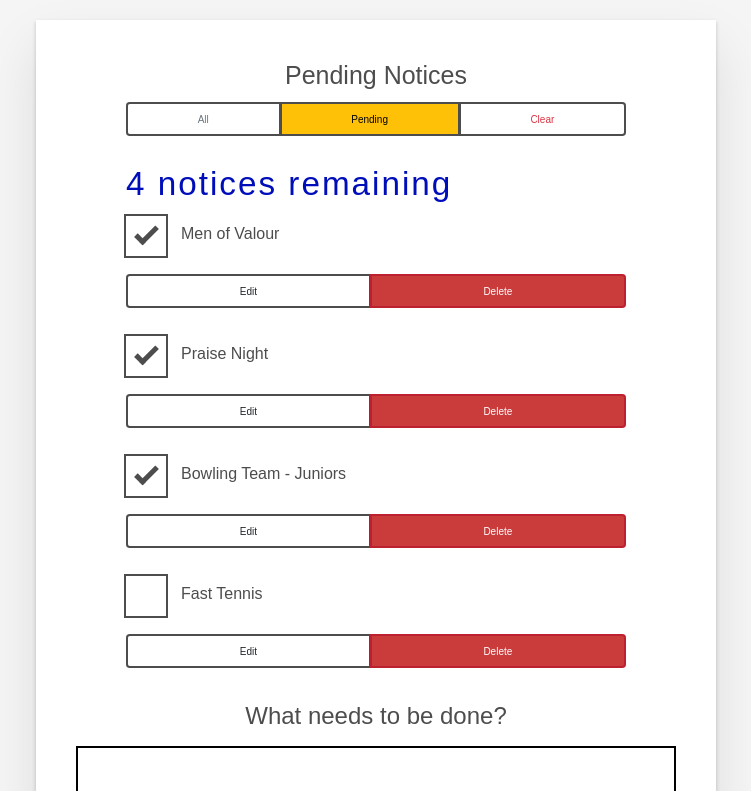
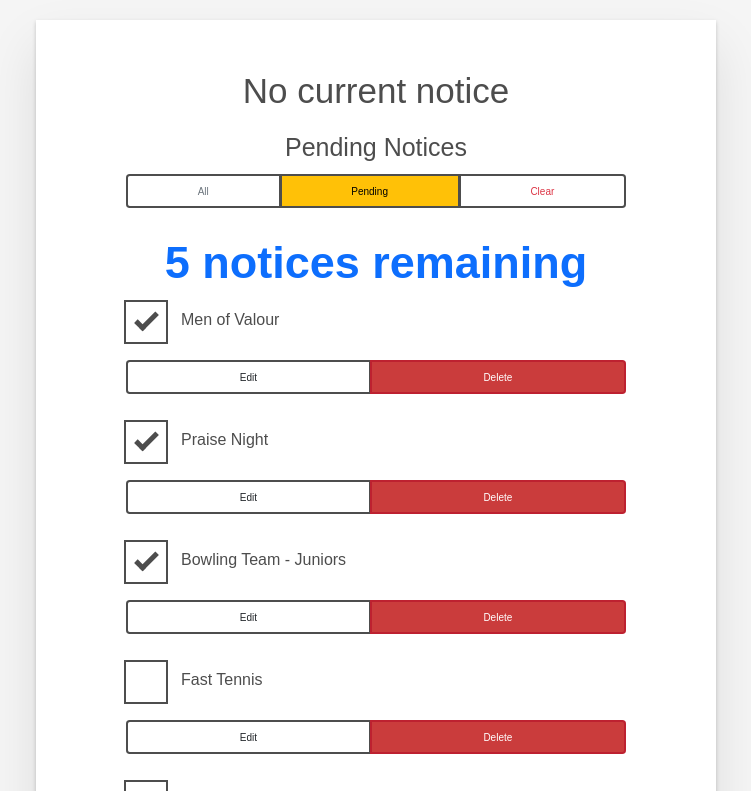
Before and after one commit to searchs/livenotice, a React (Create React App) app: page / in a window 1280 px wide. Shown: the top 791 px of the page, without its empty margins (264-1015 px from the left). Built offline with nearby package versions, Linux system fonts and the light colour scheme.

Commit message:
currentStatus added

```diff
--- a/src/App.js
+++ b/src/App.js
@@ -4,6 +4,7 @@ import Form from "./components/Form";
 import FilterButton from "./components/FilterButton";
 import Notice from "./components/Notice";
 import Footer from "./components/Footer";
+import CurrentNotice from "./components/CurrentNotice.";
 
 function App(props) {
     const [notices, setNotices] = useState(props.notices);
@@ -18,6 +19,7 @@ function App(props) {
     }
 
     const noticeList = notices.map((notice) => (
+        <li>
         <Notice
             id={notice.id}
             name={notice.name}
@@ -27,6 +29,7 @@ function App(props) {
             deleteNotice={handleDeleteNotice}
             editNotice={handleEditNotice}
         />
+        </li>
     ));
 
     function toggleNoticeCompleted(id) {
@@ -60,16 +63,17 @@ function App(props) {
     }
 
     const noticesNoun = noticeList.length !== 1 ? "notices" : "notice";
-    const headingText = `${noticeList.length} ${noticesNoun} remaining`;
+    const headingText = `${noticeList.filter((notice) => !notice.completed).length} ${noticesNoun} remaining`;
 
     return (
             <div className="noticeapp stack-large">
+                <CurrentNotice notices={{notices}}/>
                 <h1>Pending Notices</h1>
 
                 <div className="filters btn-group stack-exception">
                     <FilterButton/>
                 </div>
-                <h2 id="list-heading">{headingText}</h2>
+                <h2 className={`fw-bold text-primary  display-2 text-center`}>{headingText}</h2>
                 <ul
                     className="notice-list stack-large stack-exception"
                     aria-labelledby="list-heading"
--- /dev/null
+++ b/src/components/CurrentNotice..jsx
@@ -0,0 +1,27 @@
+import { useEffect, useState } from 'react';
+
+const CurrentNotice = ({ noticesList = [] }) => {
+    const [current, setCurrent] = useState(null);
+
+    useEffect(() => {
+        // Filter notices to include only those that are not completed
+        const notices = noticesList.filter((notice) => !notice.completed);
+
+        // Update current notice based on the filtered list
+        if (notices.length === 0) {
+            setCurrent(null);
+        } else {
+            setCurrent(notices[0]);
+        }
+    }, [noticesList]);
+
+    return (
+        <div>
+            <p className="display-4 text-center p-3 mb-3">
+                {current ? current.id : 'No current notice'} {/* Safely handle null/undefined */}
+            </p>
+        </div>
+    );
+};
+
+export default CurrentNotice;
--- a/src/index.js
+++ b/src/index.js
@@ -9,6 +9,7 @@ const noticesData = [
     { id: "notice-1", name: "Praise Night", completed: true },
     { id: "notice-2", name: "Bowling Team - Juniors", completed: true },
     { id: "notice-3", name: "Fast Tennis", completed: false },
+    { id: "notice-4", name: "Fishing on land", completed: false },
 ];
 
 const container = document.getElementById("root");
```
